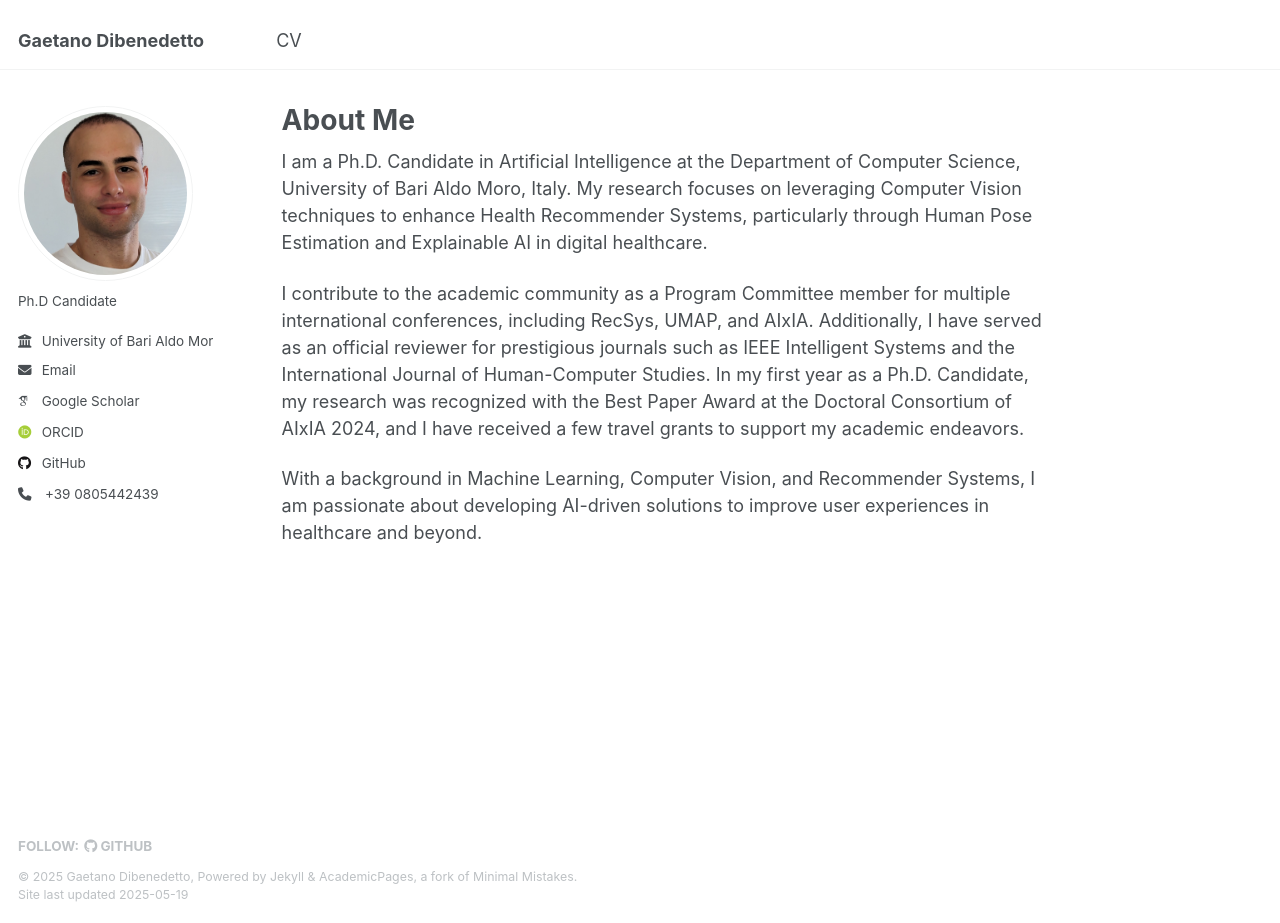
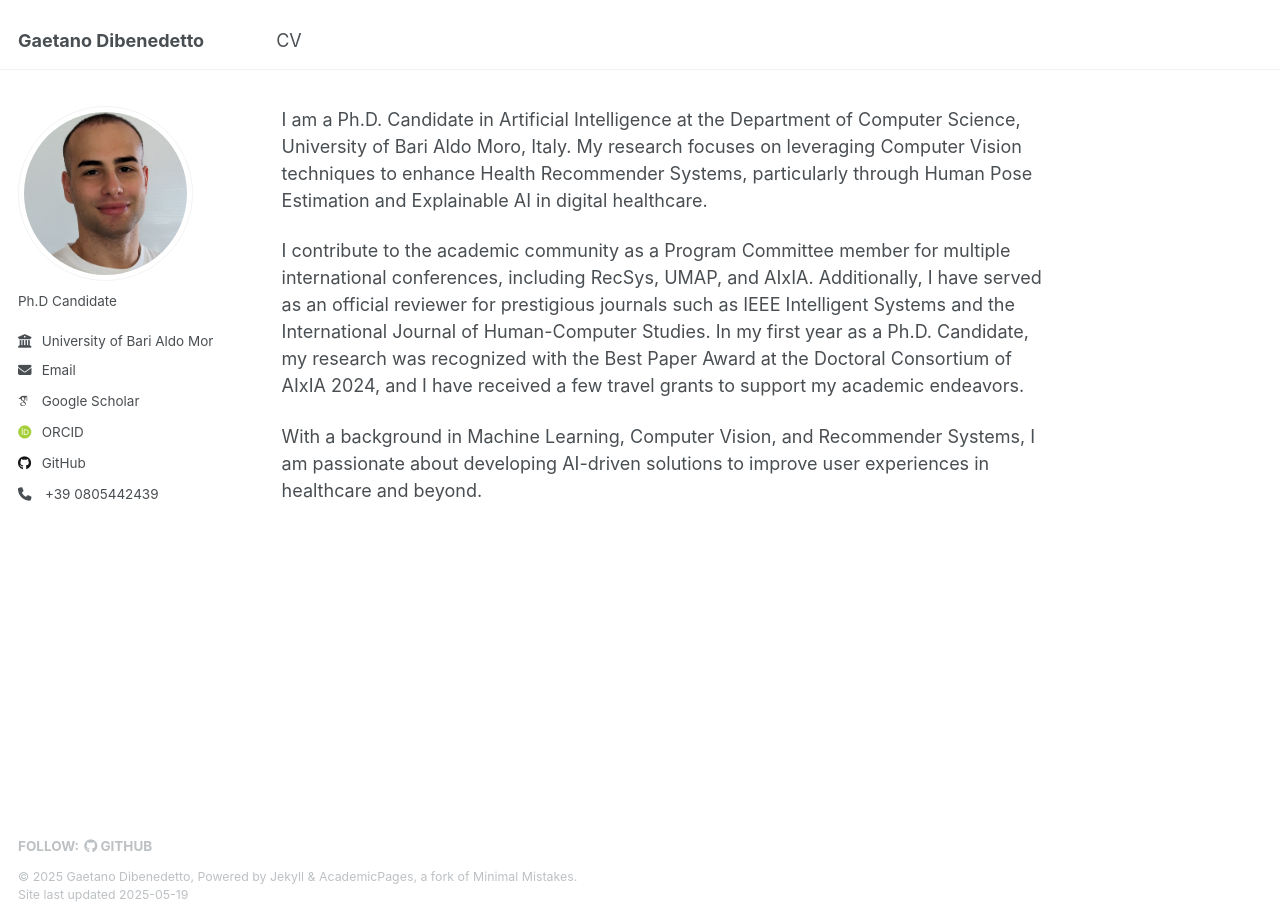
Before and after one commit to GaetanoDibenedetto/GaetanoDibenedetto.github.io, a Jekyll site: the page built from _pages/about.md, in a window 1280 px wide and 923 px high. Built offline with Jekyll 4.4.1, drawn with Linux system fonts in a browser that asks for light colours; some web fonts are replaced.

```diff
--- a/_pages/about.md
+++ b/_pages/about.md
@@ -1,6 +1,5 @@
 ---
 permalink: /
-title: "About Me"
 author_profile: true
 redirect_from:
   - /about/
```
Also changed, not shown: _pages/cv.md (+0 -1 lines).
